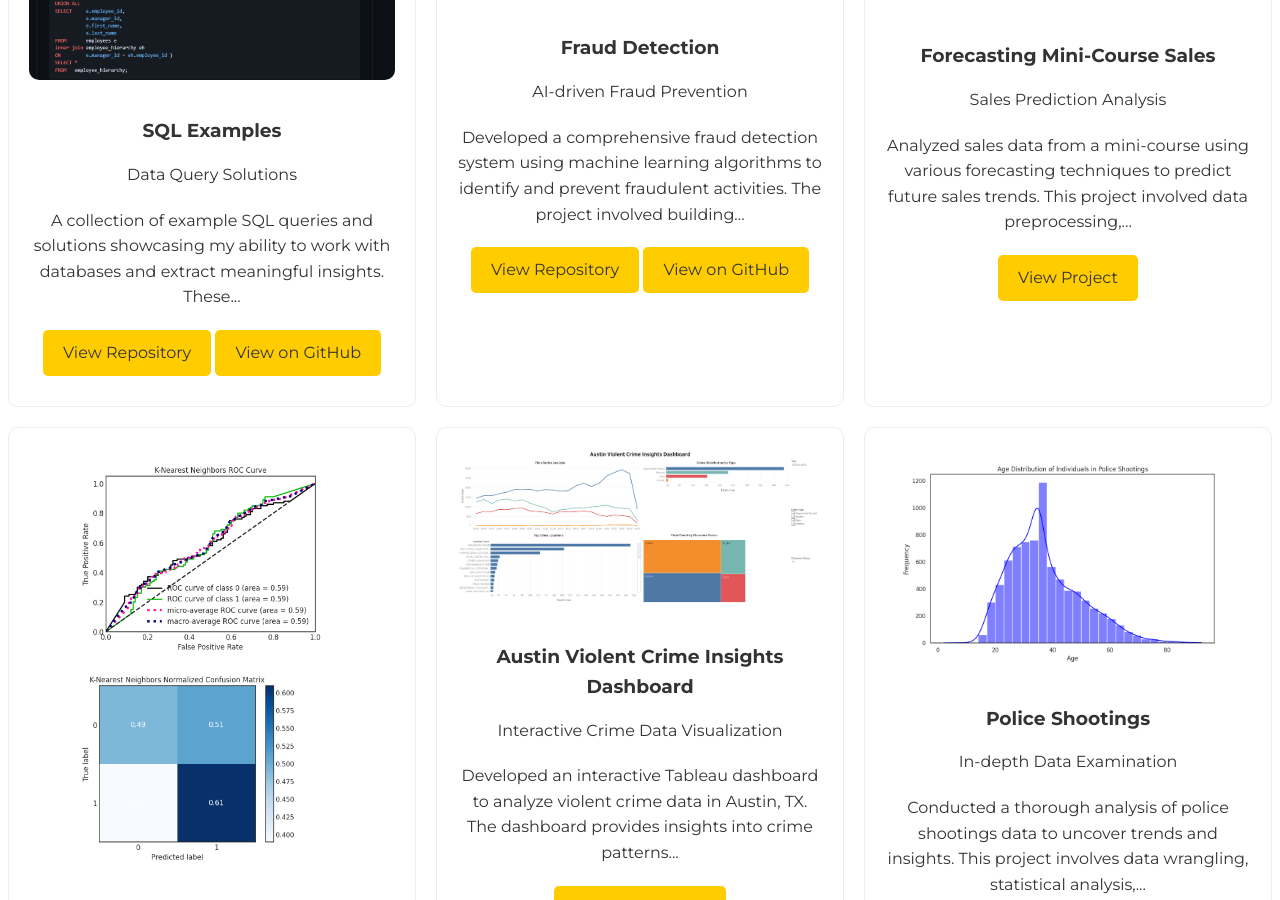
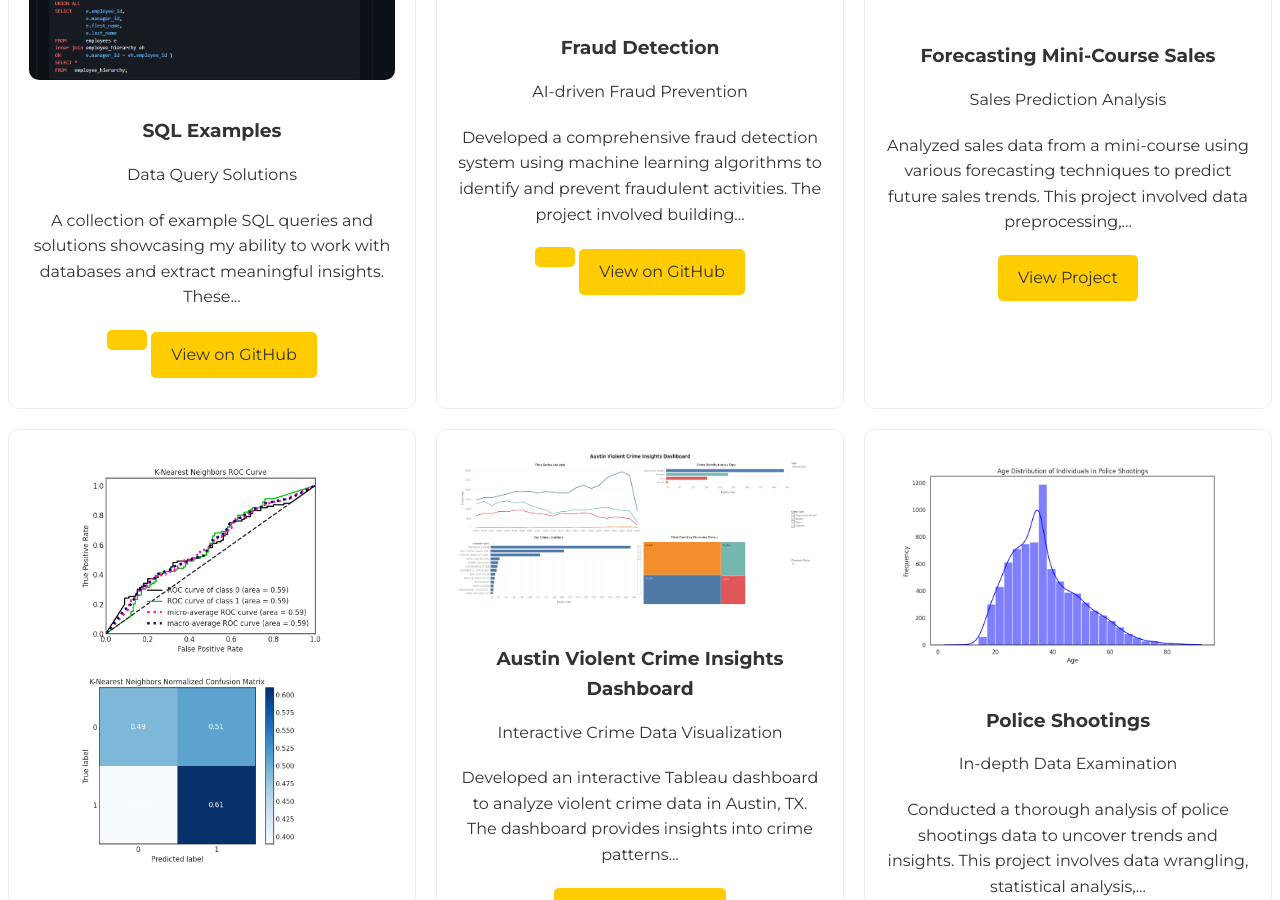
Before and after one commit to rgrantham82/rgrantham82.github.io, a Jekyll site: the page built from index.html, in a window 1280 px wide and 900 px high, scrolled down 1116 px. Built offline with Jekyll 4.4.1, drawn with Linux system fonts in a browser that asks for light colours.

Commit message:
Update projects.yml

```diff
--- a/_data/projects.yml
+++ b/_data/projects.yml
@@ -8,7 +8,6 @@ items:
     image: /assets/images/sql-screenshot.PNG
     image_ratio: is-4by3
     link: https://github.com/rgrantham82/SQL_Examples
-    link_text: View Repository
     tags: SQL, Data Query, Database
     github: rgrantham82/SQL_Examples
 
@@ -21,7 +20,6 @@ items:
     image: /assets/images/fraud-detection-plot.png
     image_ratio: is-4by3
     link: https://github.com/rgrantham82/fraud-detection
-    link_text: View Repository
     tags: Machine Learning, AI, Fraud Prevention
     github: rgrantham82/fraud-detection
 
```
